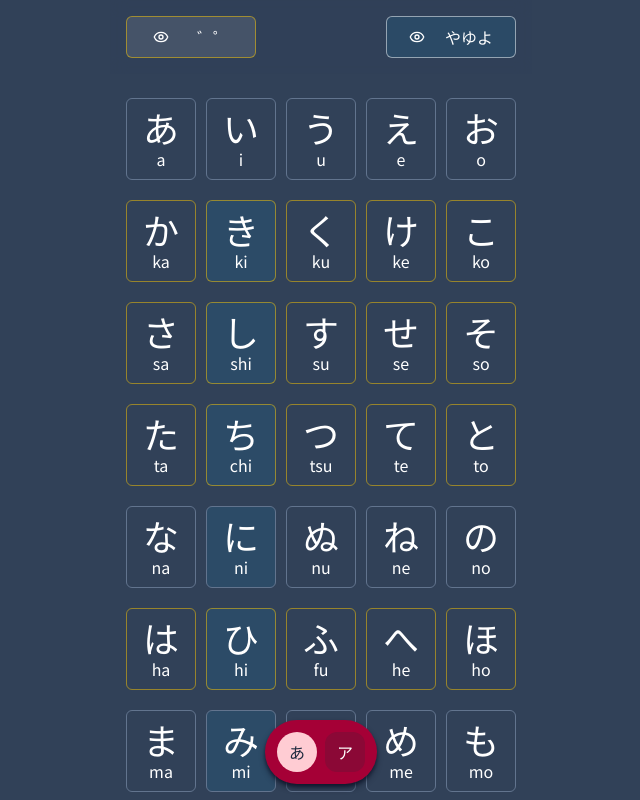
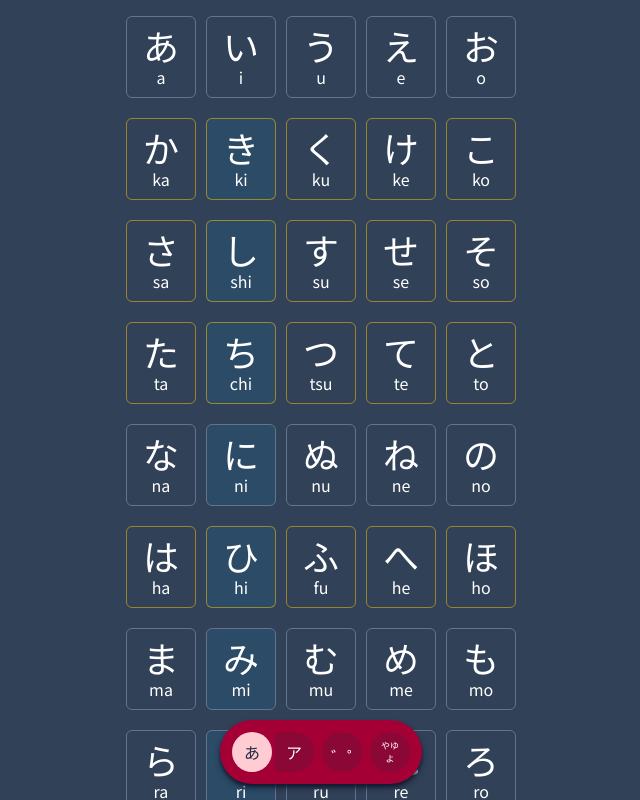
Before and after one commit to e-krebs/japanese, a React (Vite) app: page / in a window 1280 px wide. Shown: the top 800 px of the page, without its empty margins (319-959 px from the left). Built offline with nearby package versions, Linux system fonts and the light colour scheme.

Commit message:
feat: use toggle buttons

```diff
--- a/src/App.tsx
+++ b/src/App.tsx
@@ -1,4 +1,3 @@
-import { Eye, EyeOff } from "lucide-react";
 import { useReducer } from "react";
 
 import { Kana, Toolbar } from "./components";
@@ -34,22 +33,7 @@ export const App = () => {
   );
 
   return (
-    <div className="relative px-4 pb-24 min-h-screen max-w-fit mx-auto flex flex-col items-center">
-      <div className="sticky top-0 w-105.5 p-4 mb-6 bg-slate-700/50 backdrop-blur-sm grid grid-cols-3">
-        <button
-          onClick={toggleDiacritics}
-          className="rounded-md border px-4 py-2 border-yellow-400/50 bg-white/10 flex gap-2 items-center justify-around"
-        >
-          {showDiacritics ? <EyeOff className="size-4" /> : <Eye className="size-4" />} ゛゜
-        </button>
-        <button
-          onClick={togglePalatalizers}
-          className="rounded-md border px-4 py-2 border-white/50 bg-sky-500/10 col-start-3 flex gap-2 items-center justify-around"
-        >
-          {showPalatalizers ? <EyeOff className="size-4" /> : <Eye className="size-4" />} やゆよ
-        </button>
-      </div>
-
+    <div className="relative p-4 pb-24 min-h-screen max-w-fit mx-auto flex flex-col items-center">
       <div className="flex flex-col items-center gap-5">
         {allKanas.map((kanasRow, index) => (
           <div key={index} className="flex gap-2.5">
@@ -63,6 +47,7 @@ export const App = () => {
       </div>
 
       <Toolbar>
+        <Toolbar.ButtonGroup>
           <Toolbar.Button
             selected={type === "hiragana"}
             onClick={() => dispatch({ type: "setHiragana" })}
@@ -75,6 +60,23 @@ export const App = () => {
           >
             ア
           </Toolbar.Button>
+        </Toolbar.ButtonGroup>
+        <Toolbar.ToggleButton
+          title="toggle diacritics"
+          toggled={showDiacritics}
+          onToggle={toggleDiacritics}
+          className="text-base pl-4.5 pt-4"
+        >
+          ゛゜
+        </Toolbar.ToggleButton>
+        <Toolbar.ToggleButton
+          title="toggle palatalizers"
+          toggled={showPalatalizers}
+          onToggle={togglePalatalizers}
+          className="text-[9px]"
+        >
+          やゆよ
+        </Toolbar.ToggleButton>
       </Toolbar>
     </div>
   );
```
Lines whose indentation alone changed are shown as unchanged.
